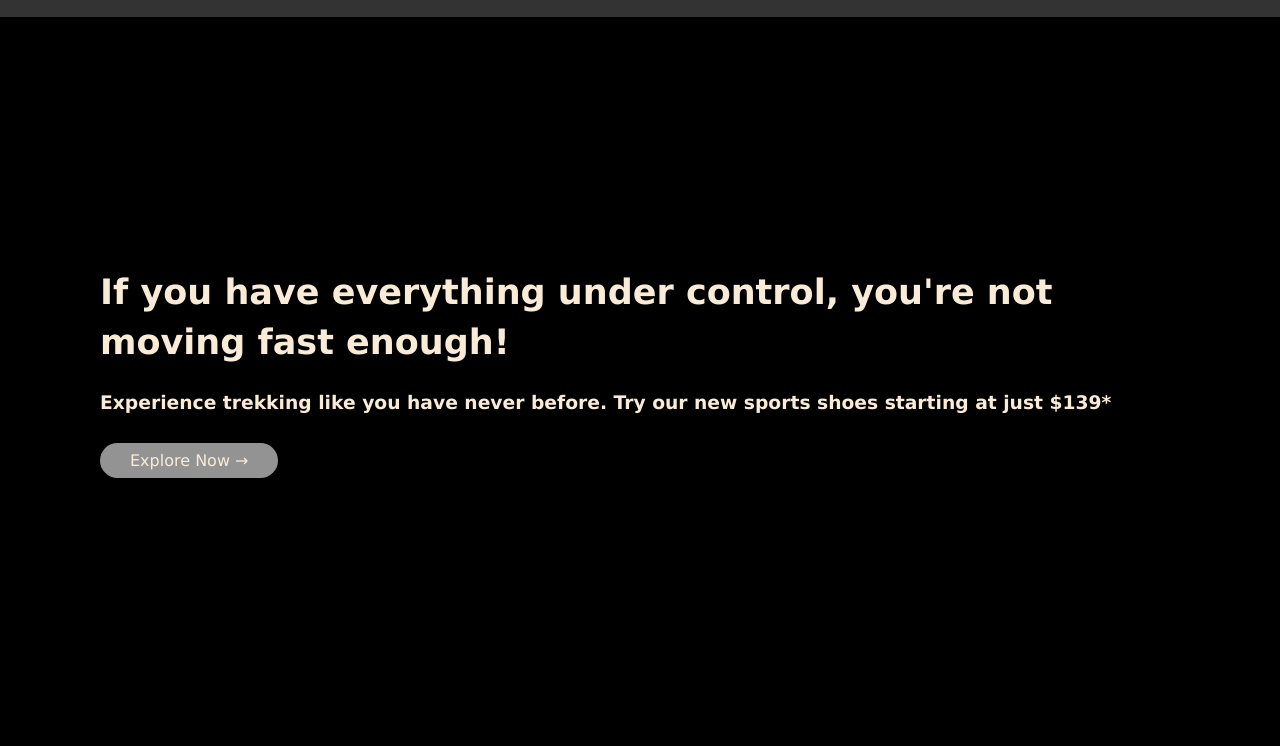
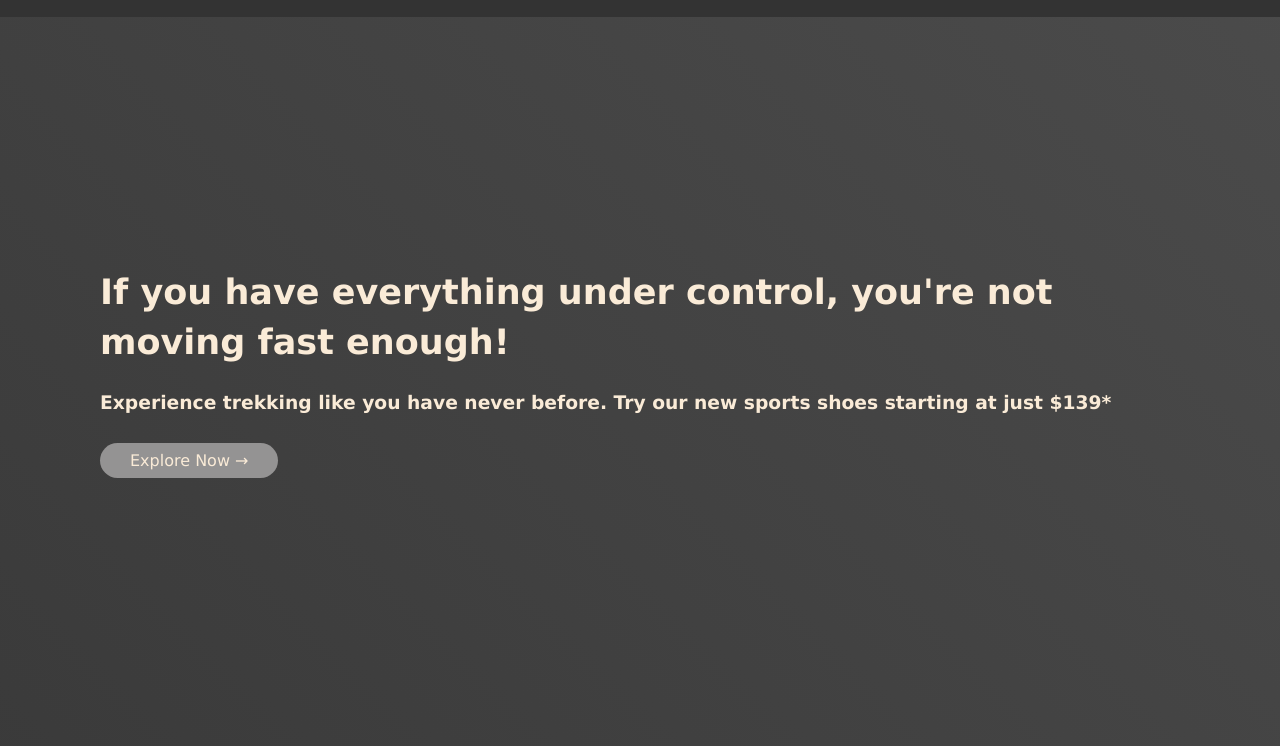
Before and after one commit to Imaolabiyi/Lucy-Ima-online-clothing-store, a plain HTML site: page index.html in a window 1280 px wide. Shown: the part 54-800 px from the top of the page. Drawn offline with Linux system fonts and the light colour scheme.

Commit message:
adding changes to the background coulor

```diff
--- a/src/css/main.css
+++ b/src/css/main.css
@@ -8,8 +8,9 @@
 
 body {
     font-family:'Lucida Sans', 'Lucida Sans Regular', sans-serif;
-    background: black url("/ecommerce-store/images/header/headerprod.jpg") no-repeat center fixed;
+    background: linear-gradient(45deg, #1a1a1a, #4b4b4b); /* Dark to lighter gray gradient */
 }
+
 
 a {
     text-decoration: none;
```
